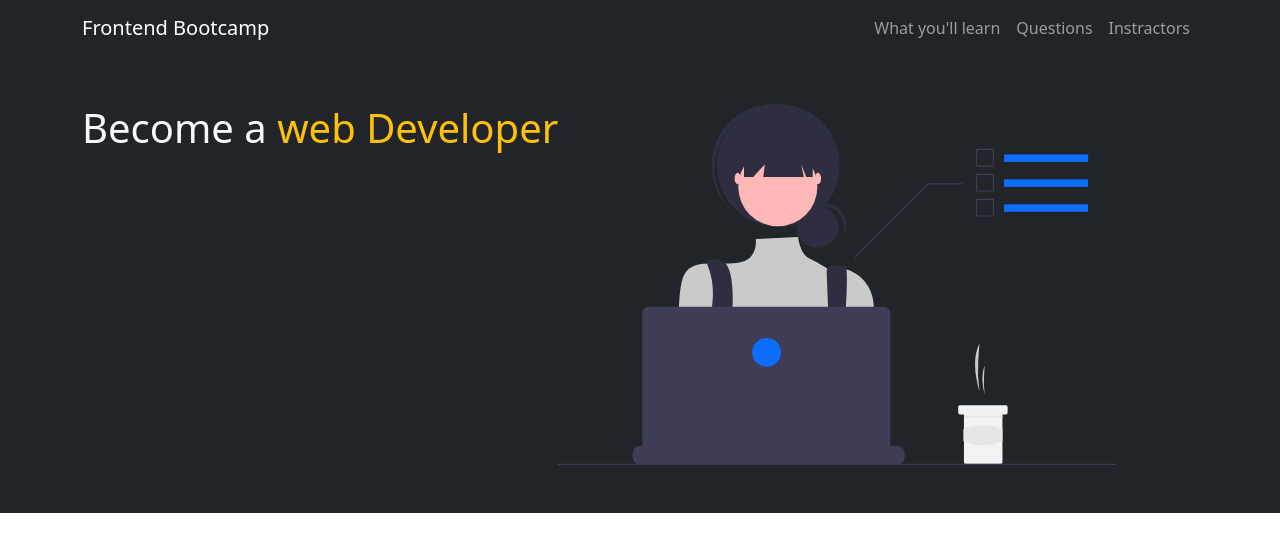
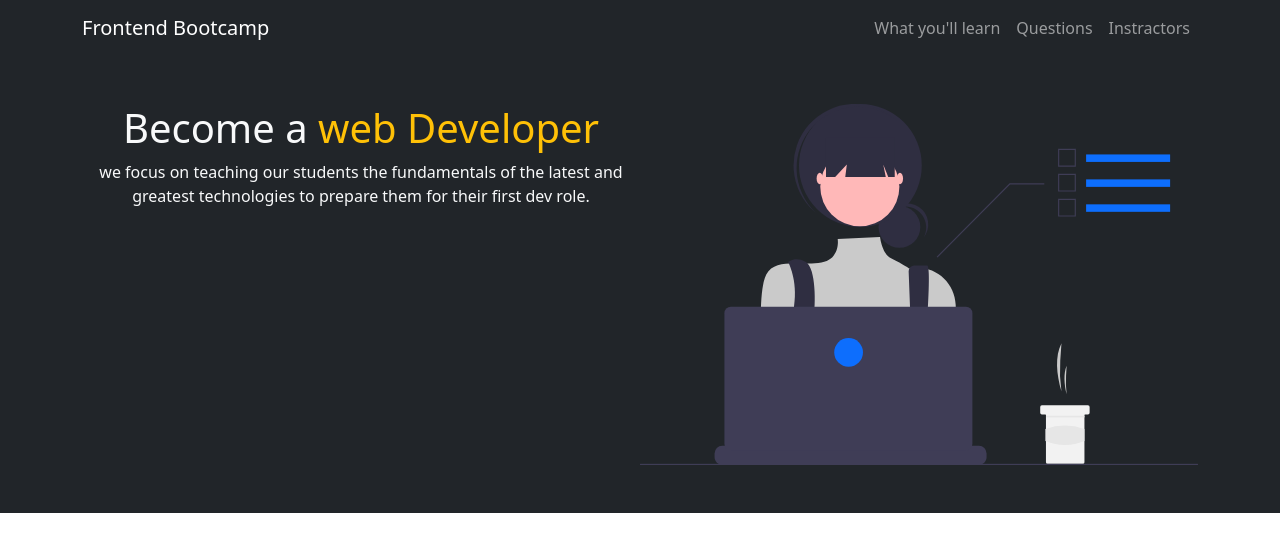
Before and after one commit to abrahamkifleT/bootstrap_login, a React (Create React App) app: page / in a window 1280 px wide. Shown: the top 552 px of the page. Built offline with nearby package versions, Linux system fonts and the light colour scheme.

Commit message:
Add introductory paragraph to showcase section in App component

```diff
--- a/src/App.js
+++ b/src/App.js
@@ -51,6 +51,11 @@ function App() {
               <h1>
                 Become a <span className="text-warning"> web Developer </span>
               </h1>
+              <p>
+                we focus on teaching our students the fundamentals of the latest
+                and greatest technologies to prepare them for their first dev
+                role.
+              </p>
             </div>
             <img
               className="img-fluid w-50"
```
